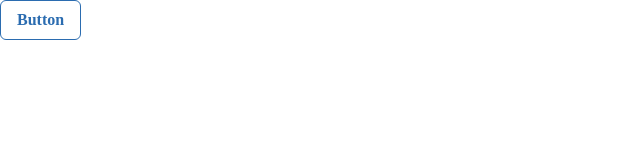
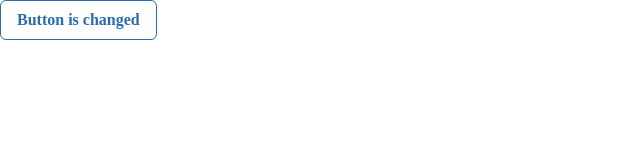
Before and after one commit to kiranvenom/game, a React (Vite) app: page / in a window 1280 px wide. Shown: the top 160 px of the page, without its empty margins (0-640 px from the left). Built offline with nearby package versions, Linux system fonts and the light colour scheme.

Commit message:
button name changed example

```diff
--- a/src/App.jsx
+++ b/src/App.jsx
@@ -3,7 +3,7 @@ import { Button, ButtonGroup } from '@chakra-ui/react';
 const App = () => {
 	return (
 		<Button variant={'outline'} colorScheme="blue">
-			Button
+			Button is changed
 		</Button>
 	);
 };
```
